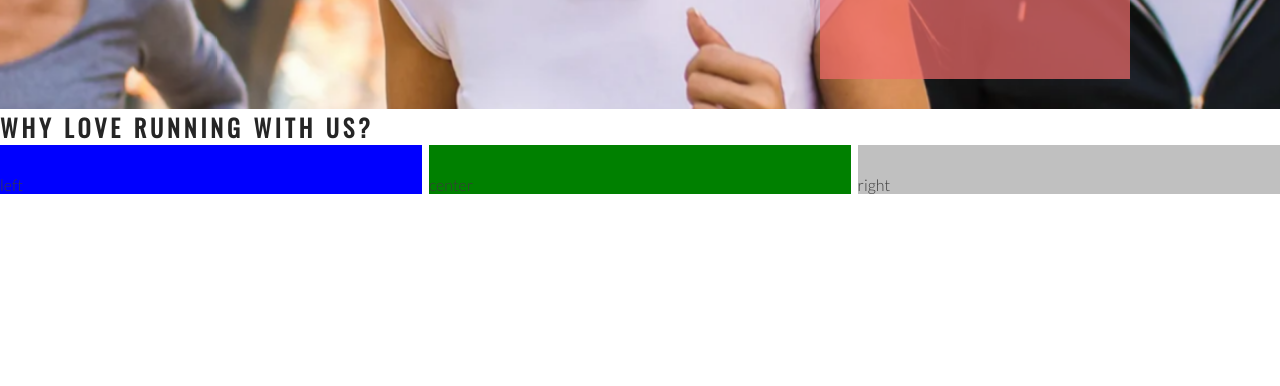
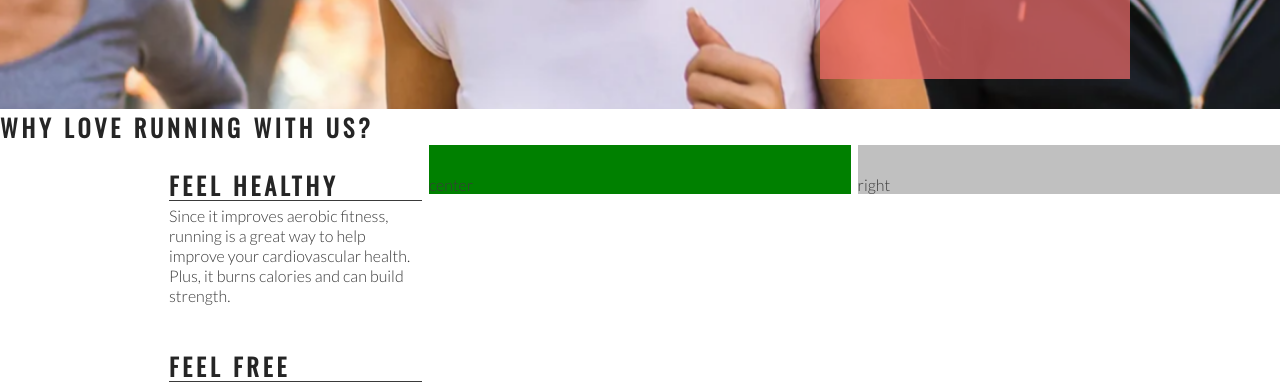
Before and after one commit to JodieHillKitcherside/love-running, a plain HTML site: page index.html in a window 1280 px wide. Shown: the part 566-952 px from the top of the page. Drawn offline with nearby package versions, Linux system fonts and the light colour scheme.

Commit message:
Style club ethos left about content

```diff
--- a/assets/css/style.css
+++ b/assets/css/style.css
@@ -120,7 +120,6 @@ h1, h2 {
     padding-top: 30px;
     width: 33%;
     float: left;
-    background-color: blue;
 }
 
 #right-about {
@@ -136,3 +135,17 @@ h1, h2 {
     margin: 0 auto;
     background-color: green;
 }
+
+hr {
+    border-top: 1px solid #3a3a3a;
+    width: 100%;
+    margin: 5px 0;
+}
+
+.left-about-heading {
+    width: 60%;
+    float: right;
+    line-height: 20px;
+    clear: both;
+    margin-bottom: 50px;
+}
--- a/index.html
+++ b/index.html
@@ -35,7 +35,21 @@
 
     <section id="club-ethos">
         <h1>Why Love Running with us?</h1>
-        <div id="left-about">left</div>
+
+        <div id="left-about">
+            <div class="left-about-heading">
+                <h2>Feel Healthy</h2>
+                <hr>
+                <p>Since it improves aerobic fitness, running is a great way to help improve your cardiovascular health. Plus, it burns calories and can build strength.</p>
+            </div>
+
+            <div class="left-about-heading">
+                <h2>Feel Free</h2>
+                <hr>
+                <p>Physical exercise, running included, is known to release endorphins in the brain. Endorphins make you more energetic, more awake and, yes, happier.</p>
+            </div>
+        </div>
+
         <div id="right-about">right</div>
         <div id="center-about">center</div>
     </section>
```
